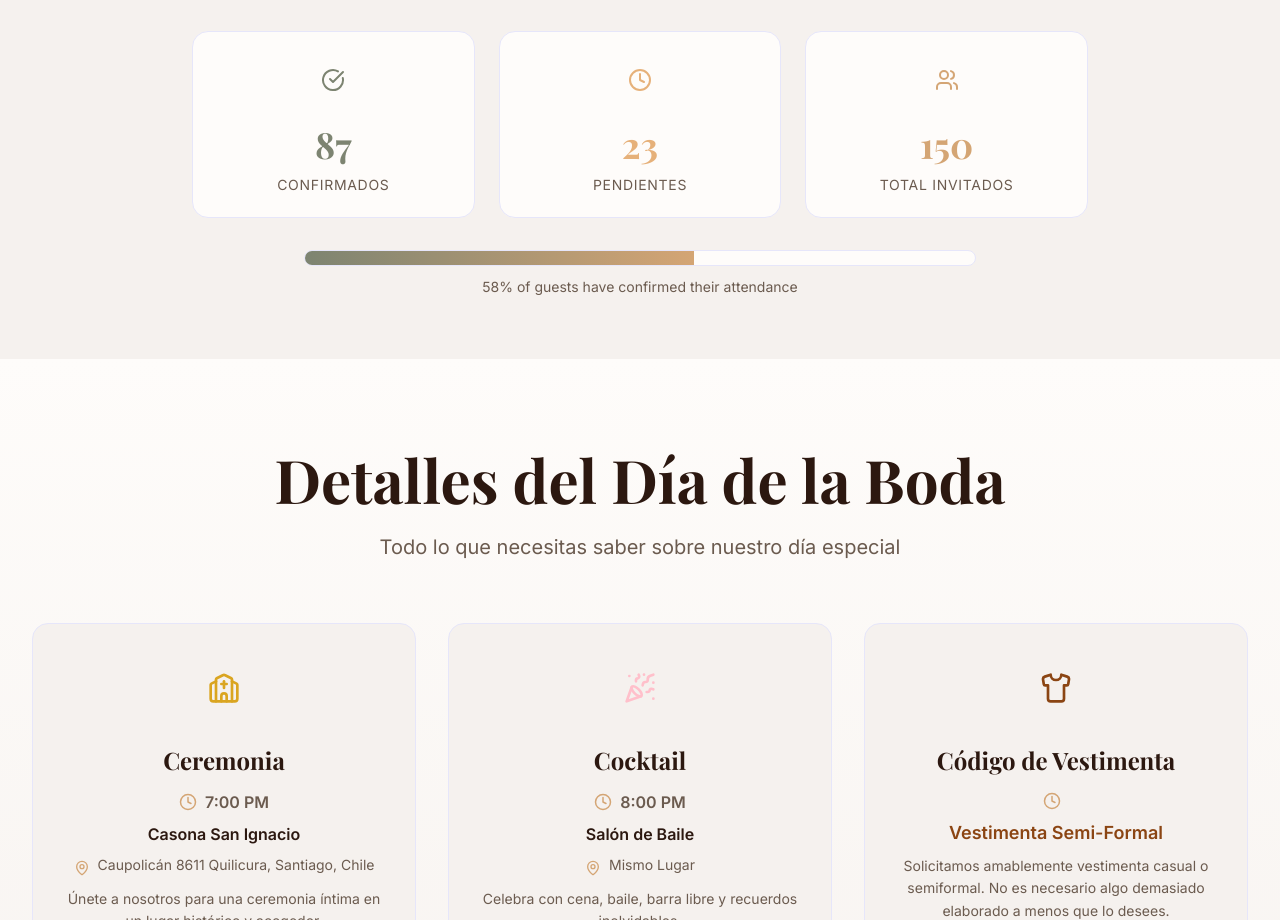
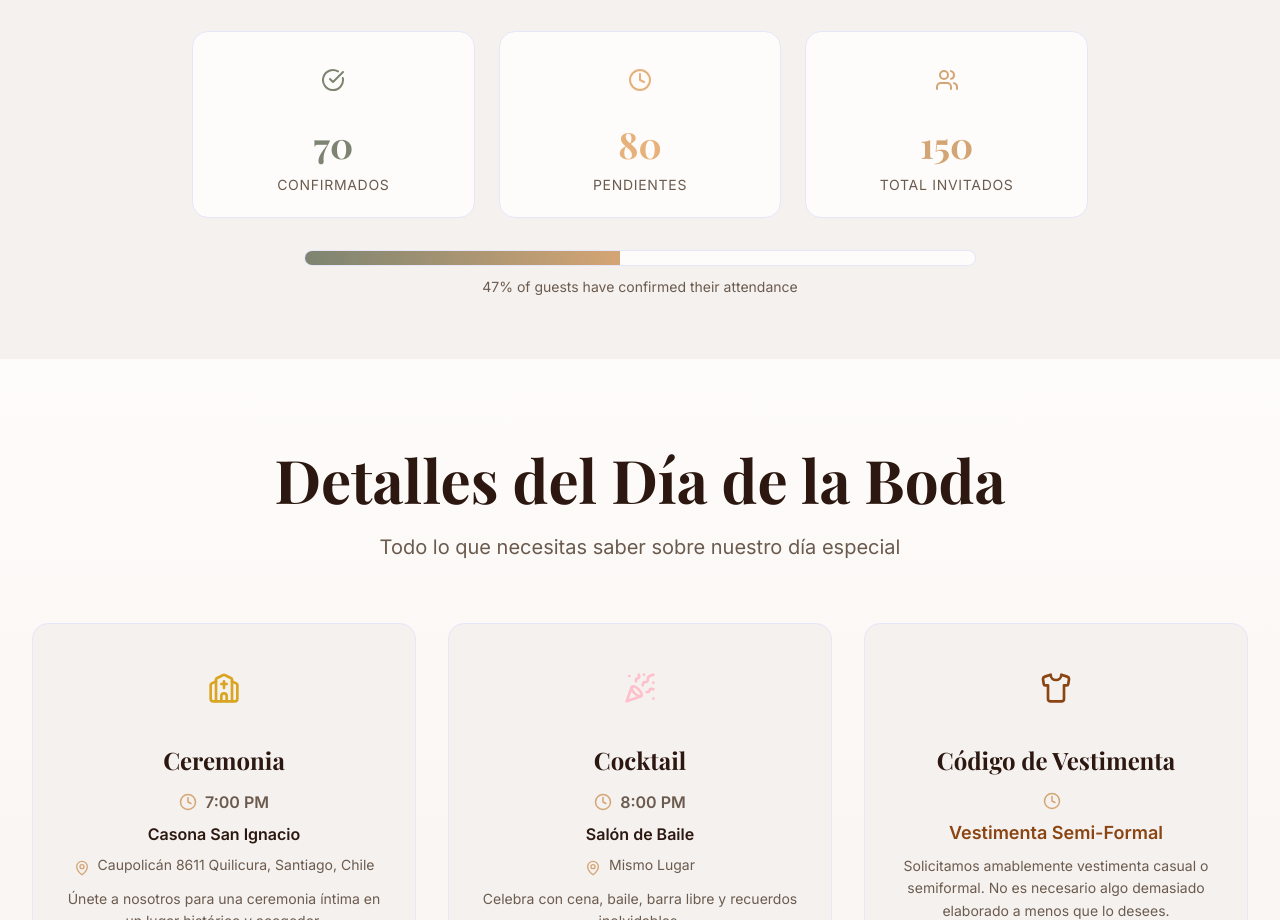
Before and after one commit to fabiyfeli/fabiyfeli.github.io, a React (Vite) app: page / in a window 1280 px wide. Shown: the part 1080-2000 px from the top of the page. Built offline with nearby package versions, Linux system fonts and the light colour scheme.

Commit message:
adds animateCounter

```diff
--- a/src/pages/homepage/components/RSVPCounter.jsx
+++ b/src/pages/homepage/components/RSVPCounter.jsx
@@ -23,8 +23,8 @@ const RSVPCounter = ({ language }) => {
       return timer;
     };
 
-    const timer1 = animateCounter(87, 'confirmed');
-    const timer2 = animateCounter(23, 'pending');
+    const timer1 = animateCounter(70, 'confirmed');
+    const timer2 = animateCounter(80, 'pending');
 
     return () => {
       clearInterval(timer1);
```
